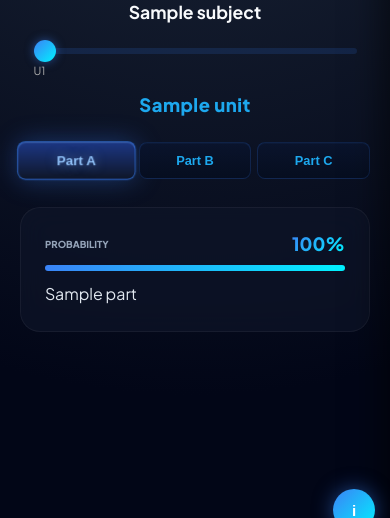
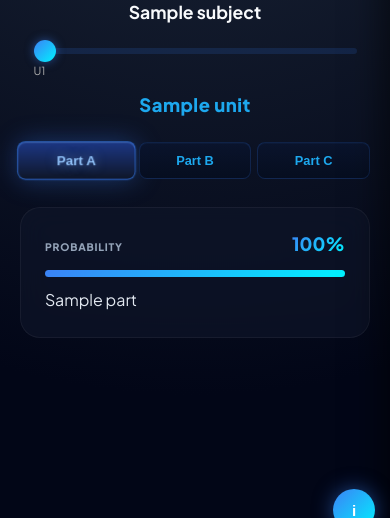
Before and after one commit to asrinryan0051/Kernel-Alpha, a FastAPI app: template templates/index.html in a window 390 px wide. Shown: the part 298-816 px from the top of the page. Run offline with FastAPI, Linux system fonts and the light colour scheme; the template is opened without the code that fills it: most values are stand-ins (such as "Sample title", 1, 10 or a date in 2020).

Commit message:
Mobile UI updated and bug fixed

```diff
--- a/static/style.css
+++ b/static/style.css
@@ -649,7 +649,7 @@ body {
         text-shadow: 0 0 8px rgba(96, 165, 250, 0.4);
         transform: scale(1.05);
     }
-}
+
     /* REPORT CARDS */
     .report-card {
         padding: 20px;
@@ -720,7 +720,7 @@ body {
         gap: 20px;
     }
 
-
+}
 
 /* SMALL PHONES (480px and below) */
 @media screen and (max-width: 480px) {
@@ -831,7 +831,7 @@ body {
         transform: scale(1.05);
         font-weight: 700;
     }
-}
+
     /* ✅ FIX: Space between question cards */
     .report-card {
         padding: 16px;
@@ -859,7 +859,7 @@ body {
     }
 
     .meter {
-        height: 6px;
+        height: 7px;
         margin: 10px 0;
     }
 
@@ -931,8 +931,7 @@ body {
         height: 42px;
         font-size: 0.95rem;
     }
-
-
+}
 
 /* EXTRA SMALL PHONES (360px and below) */
 @media screen and (max-width: 360px) {
@@ -1116,7 +1115,7 @@ body {
 }
 
 @media screen and (max-width: 480px) {
-    /* ... existing code ... */
+
 
     .report-card {
         padding: 24px;         /* Increased from 16px to give more "content room" */
@@ -1133,5 +1132,16 @@ body {
         font-size: 1.15rem;    /* Made probability percentage slightly larger */
     }
 
+    .card-meta {
+        margin-bottom: 15px;
+        align-items: baseline; /* Aligns label and % nicely */
+    }
+
+    /* "PROBABILITY" label */
+    .meta-txt {
+        font-size: 0.65rem; /* Increased from 0.6rem */
+        font-weight: 800;
+        letter-spacing: 0.8px;
+    }
 
 }
```
